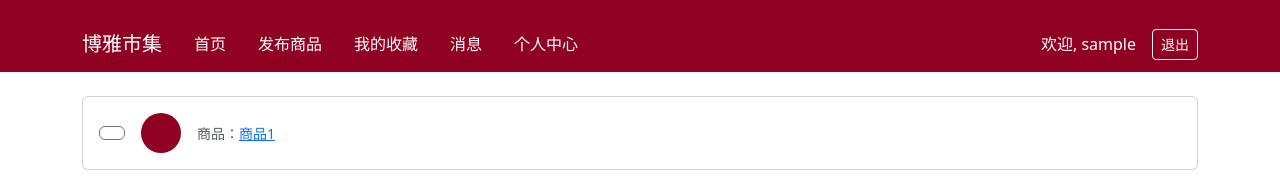
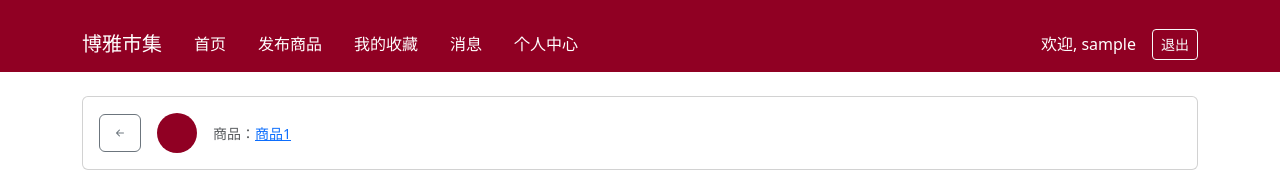
Before and after one commit to Eterla/2025Fall-SE-Project-group2, a Vue app in the folder Vue_2/frontend/: page /conversations/1/1 in a window 1280 px wide. Shown: the top 184 px of the page. Built offline with nearby package versions, Linux system fonts and the light colour scheme; no server answers; sample sign-in values are in the browser's storage; the HTML template or start-up script is replaced by a standard one.

Commit message:
Fix: 返回的按钮换成箭头

```diff
--- a/Vue_2/frontend/package.json
+++ b/Vue_2/frontend/package.json
@@ -10,11 +10,12 @@
   "dependencies": {
     "axios": "^0.24.0",
     "bootstrap": "^5.3.0",
+    "bootstrap-icons": "^1.13.1",
     "core-js": "^3.6.5",
+    "pinia": "^2.0.14",
     "socket.io-client": "^4.5.4",
     "vue": "^3.2.13",
-    "vue-router": "^4.0.3",
-    "pinia": "^2.0.14"
+    "vue-router": "^4.0.3"
   },
   "devDependencies": {
     "@vue/cli-plugin-babel": "~5.0.0",
--- a/Vue_2/frontend/src/App.vue
+++ b/Vue_2/frontend/src/App.vue
@@ -21,6 +21,7 @@
 <style>
 /* 引入 Bootstrap 样式 */
 @import 'bootstrap/dist/css/bootstrap.min.css';
+@import 'bootstrap-icons/font/bootstrap-icons.css';
 
 /* 复制 base.html 中的自定义样式 */
 .item-card {
--- a/Vue_2/frontend/src/views/ChatDetail.vue
+++ b/Vue_2/frontend/src/views/ChatDetail.vue
@@ -5,7 +5,7 @@
       <div class="card-body d-flex align-items-center gap-3">
         <!-- return to messages -->
         <button class="btn btn-outline-secondary" @click="$router.push('/messages')">
-          <i class="bi bi-arrow-left"></i>
+          <i class="bi bi-arrow-left-short"></i>
         </button>
 
         <div class="avatar bg-red text-white rounded-circle d-flex align-items-center justify-content-center" style="width: 40px; height: 40px;">
@@ -380,7 +380,7 @@
             this.chatStore.setActiveSession(this.conversationId)
             socketService.joinConversation(this.conversationId)
           }
-          this.chatStore.markSessionRead(this.conversationId)
+
           socketService.sendTyping({
             user_id: Number(this.currentUserId),
             to_user_id: Number(this.otherUserId),
@@ -389,7 +389,7 @@
           })
 
           this.chatStore.addMessage(msg)
-
+          this.chatStore.markSessionRead(this.conversationId)
           this.messageContent = ''
           this.isScrolledUp = false
           this.newlyArrived = 0
@@ -413,7 +413,6 @@
 
 <style>
 .max-width-50 { max-width: 50%; }
-
 /* wrapper：非滚动定位容器 */
 .chat-scroll-wrapper {
   position: relative;
```
Also changed, not shown: 1 other file (tests, documents, lock files or other folders).
